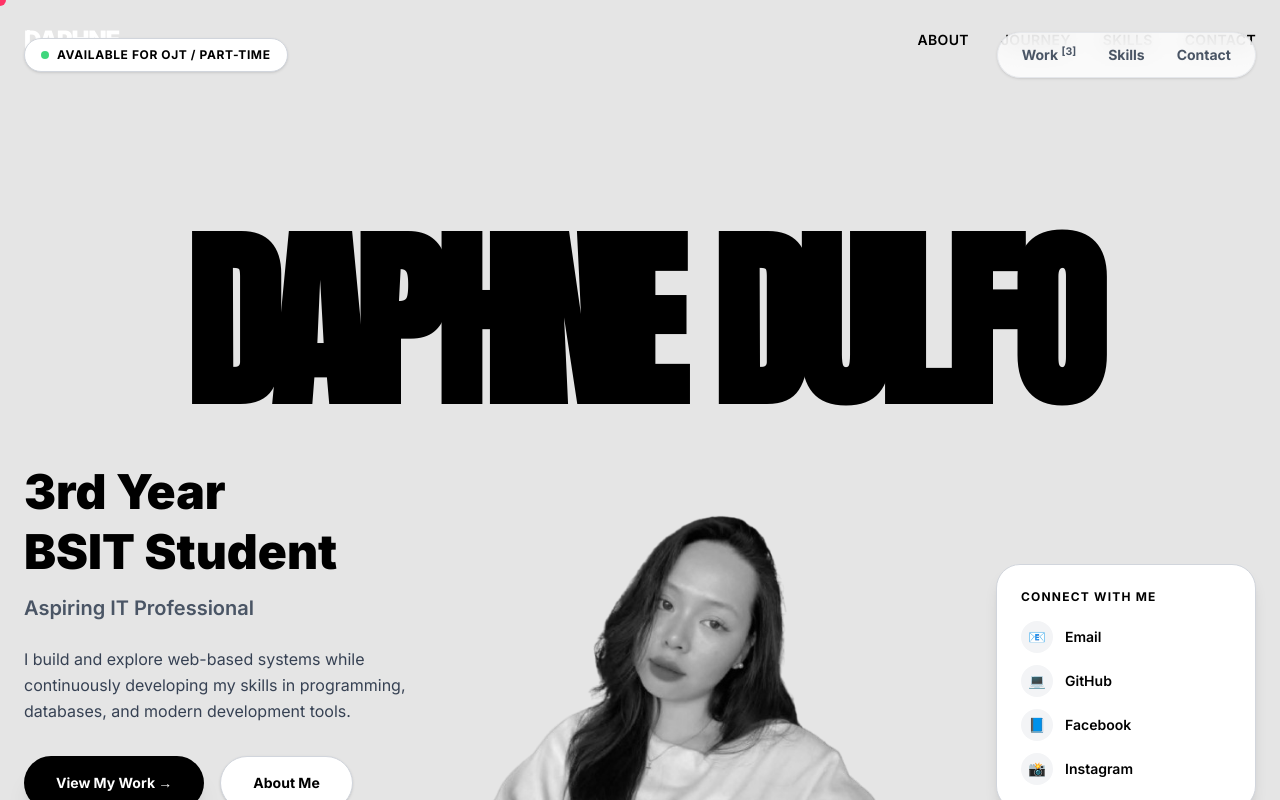
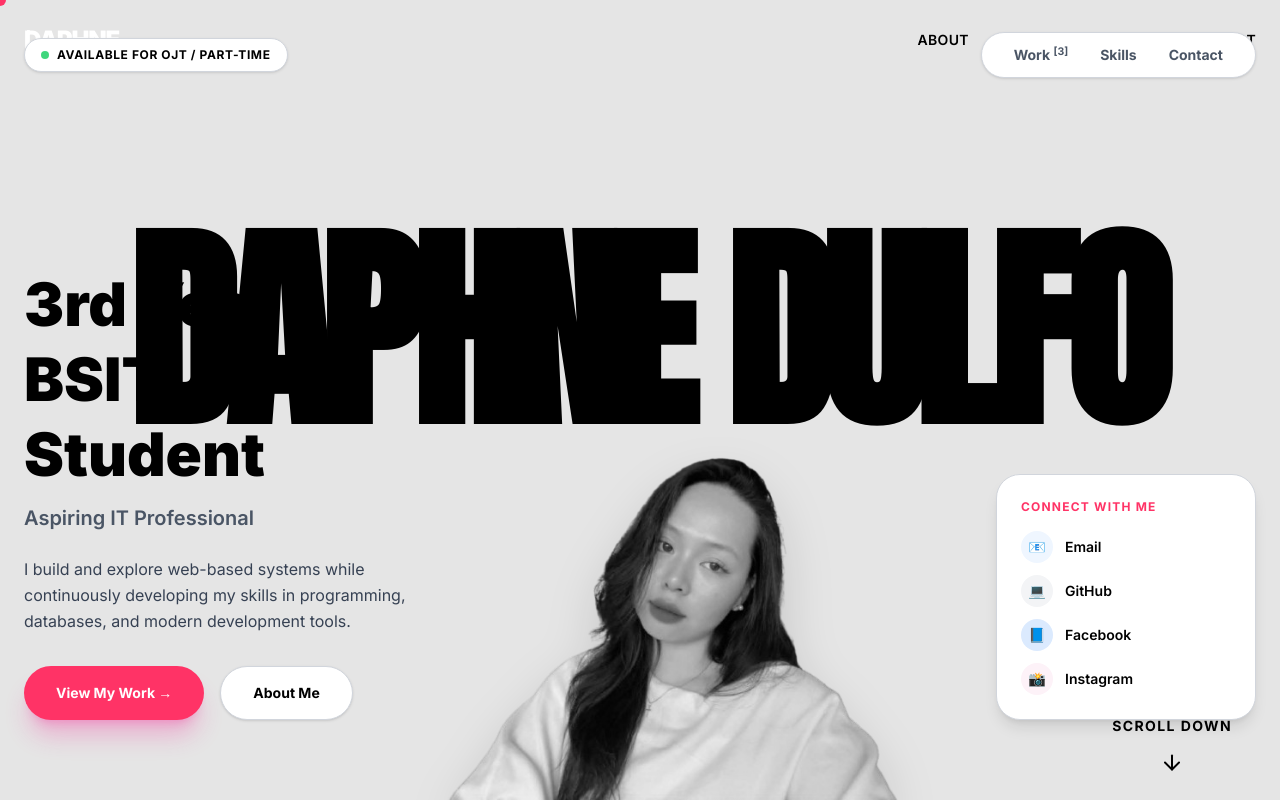
Before and after one commit to dulfodaphne08-tech/daphnedulfo.github.io, a Next.js app in the folder my-portfolio/: page / in a window 1280 px wide. Shown: the top 800 px of the page. Built offline with nearby package versions, Linux system fonts and the light colour scheme.

Commit message:
updated styling

```diff
--- a/my-portfolio/app/sections/Hero.tsx
+++ b/my-portfolio/app/sections/Hero.tsx
@@ -9,6 +9,7 @@ export default function Hero() {
   const mouseX = useMotionValue(0);
   const mouseY = useMotionValue(0);
 
+  // Creates the spotlight mask for the color hover effect
   const maskImage = useMotionTemplate`radial-gradient(circle 150px at ${mouseX}px ${mouseY}px, black 100%, transparent 100%)`;
 
   const handleMouseMove = (e: MouseEvent<HTMLDivElement>) => {
@@ -24,13 +25,13 @@ export default function Hero() {
 
   if (loading) {
     return (
-      <div className="fixed inset-0 bg-[#e5e5e5] z-100 flex flex-col items-center justify-center">
+      <div className="fixed inset-0 bg-[#e5e5e5] z-[100] flex flex-col items-center justify-center">
         <h1 className="text-5xl font-black tracking-widest mb-2 text-black" style={{ fontFamily: 'Anton, sans-serif' }}>DAPHNE DULFO</h1>
         <p className="text-gray-500 tracking-[0.3em] text-sm mb-8 font-semibold">BSIT STUDENT</p>
-        <div className="w-64 h-0.5 bg-gray-300 relative overflow-hidden">
+        <div className="w-64 h-[2px] bg-gray-300 relative overflow-hidden">
           <motion.div
             initial={{ x: "-100%" }} animate={{ x: "0%" }} transition={{ duration: 1.2, ease: "easeInOut" }}
-            className="absolute inset-0 bg-black"
+            className="absolute inset-0 bg-[#FF3366]"
           />
         </div>
       </div>
@@ -38,44 +39,45 @@ export default function Hero() {
   }
 
   return (
-    <section className="min-h-screen relative pt-32 pb-12 px-6 flex flex-col items-center justify-center overflow-hidden bg-[#e5e5e5]">
+    <section className="min-h-screen relative pt-32 pb-0 px-6 flex flex-col justify-end overflow-hidden bg-[#e5e5e5]">
 
-      {/* Clean Floating Navbar */}
+      {/* 1. SINGLE CLEAN NAVBAR */}
       <div className="w-full max-w-7xl flex justify-between items-center absolute top-8 left-1/2 -translate-x-1/2 px-6 z-50">
         <div className="flex items-center gap-2 bg-white px-4 py-2 rounded-full border border-gray-300 shadow-sm">
           <div className="w-2 h-2 rounded-full bg-green-500 animate-pulse"></div>
           <span className="text-xs font-bold uppercase tracking-wider text-black">Available for OJT / Part-Time</span>
         </div>
-        <div className="hidden md:flex gap-8 text-sm font-bold text-gray-600 bg-white/80 backdrop-blur-md px-6 py-3 rounded-full border border-gray-200 shadow-sm">
+        <div className="hidden md:flex gap-8 text-sm font-bold text-gray-600 bg-white px-8 py-3 rounded-full border border-gray-300 shadow-sm">
           <a href="#journey" className="hover:text-black transition-colors">Work <sup>[3]</sup></a>
           <a href="#skills" className="hover:text-black transition-colors">Skills</a>
           <a href="#contact" className="hover:text-black transition-colors">Contact</a>
         </div>
       </div>
 
-      {/* Giant Solid Black Background Text - No hollow outline */}
+      {/* 2. GIANT MOVING BACKGROUND TEXT */}
       <motion.h1
-        initial={{ opacity: 0, y: 20 }} animate={{ opacity: 1, y: 0 }} transition={{ duration: 0.8 }}
-        className="absolute top-[25%] left-1/2 -translate-x-1/2 text-[15vw] leading-none font-black text-black pointer-events-none whitespace-nowrap tracking-tighter z-0"
+        animate={{ x: ["-2%", "2%", "-2%"] }}
+        transition={{ repeat: Infinity, duration: 20, ease: "easeInOut" }}
+        className="absolute top-[28%] left-0 right-0 text-[17vw] leading-none font-black text-black pointer-events-none whitespace-nowrap tracking-tighter z-0 text-center"
         style={{ fontFamily: 'Anton, sans-serif' }}
       >
         DAPHNE DULFO
       </motion.h1>
 
-      <div className="max-w-7xl w-full grid grid-cols-1 md:grid-cols-12 gap-8 relative z-10 items-end mt-20">
+      <div className="max-w-7xl w-full grid grid-cols-1 md:grid-cols-12 gap-8 relative z-10 items-end">
 
-        {/* Left Info */}
+        {/* 3. LEFT INFO */}
         <motion.div
           initial={{ opacity: 0, x: -30 }} animate={{ opacity: 1, x: 0 }} transition={{ duration: 0.8, delay: 0.2 }}
-          className="md:col-span-4 flex flex-col justify-end pb-12"
+          className="md:col-span-4 flex flex-col justify-end pb-20"
         >
-          <h2 className="text-4xl md:text-5xl font-black mb-3 text-black leading-tight">3rd Year <br/> BSIT Student</h2>
+          <h2 className="text-4xl md:text-6xl font-black mb-3 text-black leading-tight">3rd Year <br/> BSIT Student</h2>
           <h3 className="text-xl font-semibold text-gray-600 mb-6">Aspiring IT Professional</h3>
           <p className="text-gray-700 text-base mb-8 leading-relaxed max-w-sm">
             I build and explore web-based systems while continuously developing my skills in programming, databases, and modern development tools.
           </p>
           <div className="flex gap-4">
-            <a href="#journey" className="w-fit px-8 py-4 bg-black text-white text-sm font-bold rounded-full hover:scale-105 transition-transform flex items-center gap-2 shadow-xl">
+            <a href="#journey" className="w-fit px-8 py-4 bg-[#FF3366] text-white text-sm font-bold rounded-full hover:scale-105 transition-transform flex items-center gap-2 shadow-xl shadow-pink-500/30">
               View My Work →
             </a>
             <a href="#about" className="w-fit px-8 py-4 bg-white border border-gray-300 text-black text-sm font-bold rounded-full hover:scale-105 transition-transform flex items-center gap-2 shadow-sm">
@@ -84,24 +86,22 @@ export default function Hero() {
           </div>
         </motion.div>
 
-        {/* Center Image - Transparent Spotlight */}
-        <div className="md:col-span-5 flex justify-center relative z-10">
+        {/* 4. CENTER IMAGE (Massive & Seamless) */}
+        <div className="md:col-span-5 flex justify-center relative z-10 h-full">
           <motion.div
             ref={containerRef}
             onMouseMove={handleMouseMove}
             initial={{ opacity: 0, y: 50 }} animate={{ opacity: 1, y: 0 }} transition={{ duration: 1, delay: 0.4 }}
-            // We set the height to auto and max-height to ensure it sits on the bottom perfectly
-            className="w-full max-w-125 h-125 md:h-162.5 relative cursor-none bg-transparent flex items-end justify-center"
+            className="w-full max-w-[650px] h-[500px] md:h-[80vh] relative cursor-none bg-transparent flex items-end justify-center"
           >
-            {/* Grayscale Image - Note: For this to be truly transparent, your PNG must have a transparent background */}
+            {/* IMPORTANT: For the best look, your picture.png MUST have a transparent background */}
             <img
               src="/picture.png"
               alt="Daphne Dulfo"
-              className="w-full h-full object-contain object-bottom grayscale"
+              className="w-full h-full object-contain object-bottom grayscale drop-shadow-2xl"
             />
-            {/* Colored Mask on Hover */}
             <motion.div
-              className="absolute inset-0 w-full h-full object-contain object-bottom z-10 pointer-events-none"
+              className="absolute inset-0 w-full h-full z-10 pointer-events-none"
               style={{
                 backgroundImage: "url('/picture.png')",
                 backgroundSize: "contain",
@@ -114,33 +114,32 @@ export default function Hero() {
           </motion.div>
         </div>
 
-        {/* Right Links */}
+        {/* 5. RIGHT LINKS */}
         <motion.div
           initial={{ opacity: 0, x: 30 }} animate={{ opacity: 1, x: 0 }} transition={{ duration: 0.8, delay: 0.6 }}
-          className="md:col-span-3 flex flex-col items-end pb-12"
+          className="md:col-span-3 flex flex-col items-end pb-20"
         >
-          <div className="bg-white p-6 rounded-3xl border border-gray-300 shadow-lg w-full max-w-65">
-            <p className="text-xs font-bold uppercase tracking-widest text-black mb-4">Connect with me</p>
+          <div className="bg-white p-6 rounded-3xl border border-gray-300 shadow-lg w-full max-w-[260px]">
+            <p className="text-xs font-bold uppercase tracking-widest text-[#FF3366] mb-4">Connect with me</p>
             <div className="flex flex-col gap-3">
               <a href="mailto:dulfodaphne08@gmail.com" className="flex items-center gap-3 text-sm font-semibold hover:text-[#FF3366] transition-colors text-black">
-                <span className="w-8 h-8 rounded-full bg-gray-100 flex items-center justify-center">📧</span> Email
+                <span className="w-8 h-8 rounded-full bg-blue-50 flex items-center justify-center text-blue-500">📧</span> Email
               </a>
               <a href="https://github.com/dulfodaphne08-tech" target="_blank" rel="noreferrer" className="flex items-center gap-3 text-sm font-semibold hover:text-[#FF3366] transition-colors text-black">
                 <span className="w-8 h-8 rounded-full bg-gray-100 flex items-center justify-center">💻</span> GitHub
               </a>
               <a href="https://www.facebook.com/share/19c8UTaNGX/" target="_blank" rel="noreferrer" className="flex items-center gap-3 text-sm font-semibold hover:text-[#FF3366] transition-colors text-black">
-                <span className="w-8 h-8 rounded-full bg-gray-100 flex items-center justify-center">📘</span> Facebook
+                <span className="w-8 h-8 rounded-full bg-blue-100 flex items-center justify-center text-blue-600">📘</span> Facebook
               </a>
               <a href="https://www.instagram.com/dulfodaphnee" target="_blank" rel="noreferrer" className="flex items-center gap-3 text-sm font-semibold hover:text-[#FF3366] transition-colors text-black">
-                <span className="w-8 h-8 rounded-full bg-gray-100 flex items-center justify-center">📸</span> Instagram
+                <span className="w-8 h-8 rounded-full bg-pink-50 flex items-center justify-center text-pink-500">📸</span> Instagram
               </a>
             </div>
           </div>
         </motion.div>
-
       </div>
 
-      {/* Scroll Down Indicator - Just like Dribbble */}
+      {/* 6. SCROLL DOWN INDICATOR */}
       <motion.div
         initial={{ opacity: 0 }} animate={{ opacity: 1 }} transition={{ delay: 1.5 }}
         className="absolute bottom-8 right-12 flex flex-col items-center gap-2 z-20"
```
